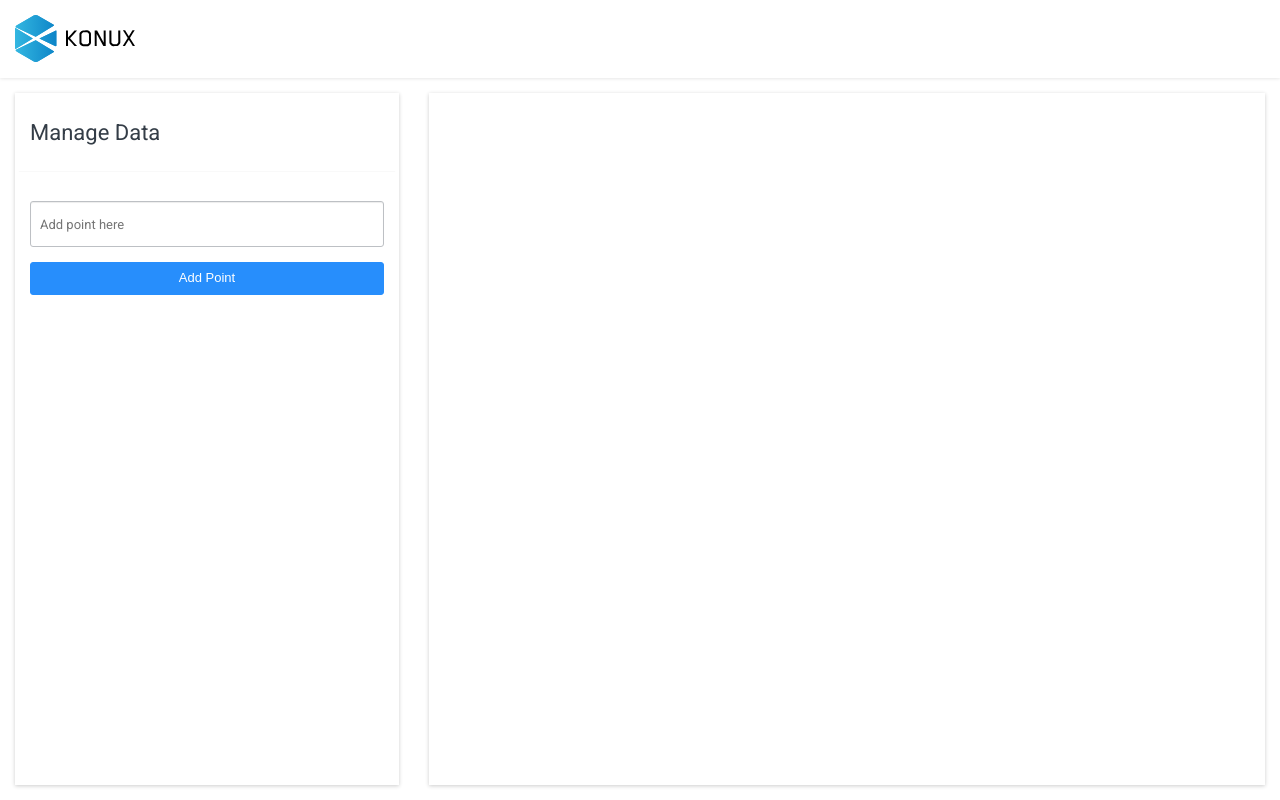
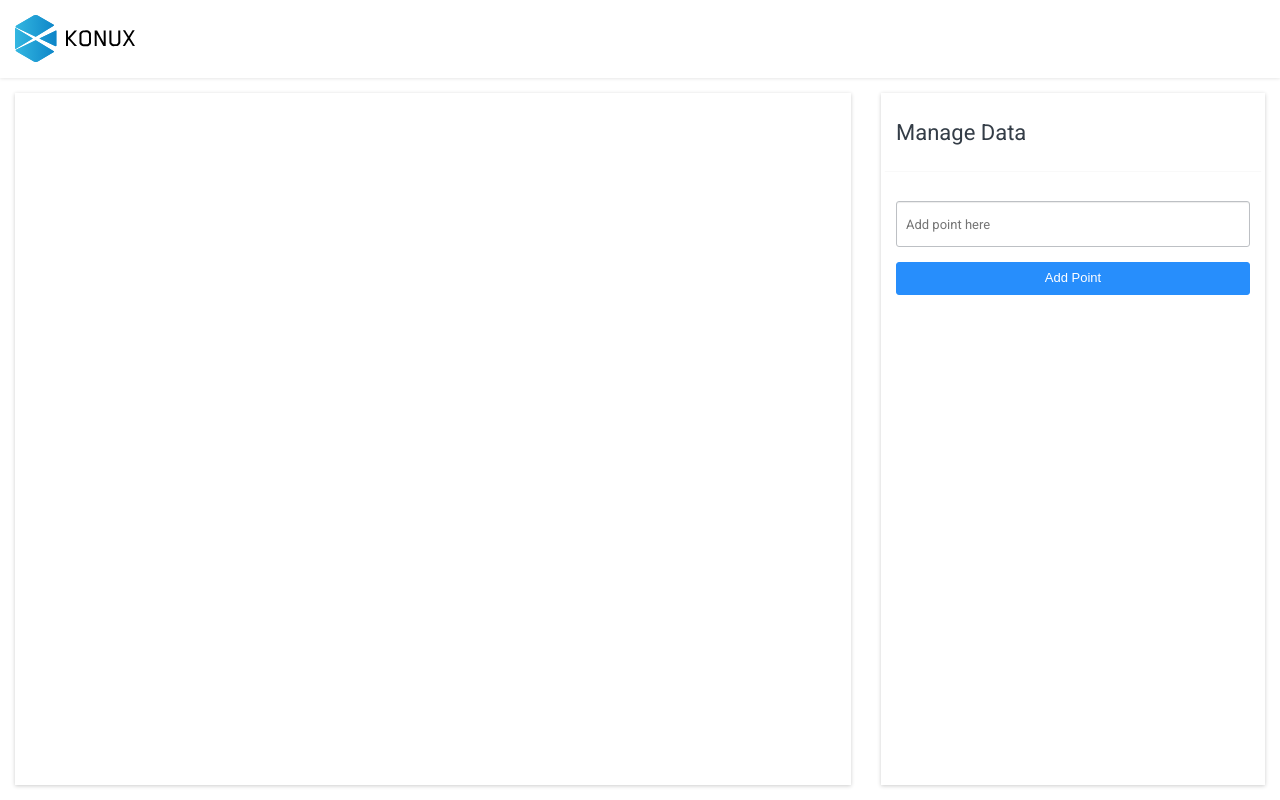
Before and after one commit to simpleMonk/konux-cs, a React (Create React App) app in the folder packages/konux-app/: page / in a window 1280 px wide. Built offline with nearby package versions, Linux system fonts and the light colour scheme; the HTML template or start-up script is replaced by a standard one.

Commit message:
feat: Add main section and story book

```diff
--- a/packages/konux-app/package.json
+++ b/packages/konux-app/package.json
@@ -7,6 +7,7 @@
     "@types/node": "11.13.4",
     "@types/react": "16.8.13",
     "@types/react-dom": "16.8.4",
+    "d3": "^5.9.2",
     "react": "^16.8.6",
     "react-dom": "^16.8.6",
     "react-scripts": "2.1.8",
--- /dev/null
+++ b/packages/konux-app/src/components/sections/MainSection/MainSection.tsx
@@ -0,0 +1,27 @@
+import React from 'react';
+import styled from 'styled-components';
+import { ManageDataSection } from '../ManageDataSection/ManageDataSection';
+import { VisualSection } from '../VisualSection/VisualSection';
+
+const StyledMainSection = styled.section`
+  width: 100%;
+  display: flex;
+  flex: 1 1 auto;
+  flex-direction: row;
+
+  @media (max-width: 768px) {
+    flex-direction: column-reverse;
+  }
+`;
+
+const MainSection = () => {
+  return (
+    <StyledMainSection>
+      <VisualSection />
+      <ManageDataSection />
+    </StyledMainSection>
+  );
+};
+MainSection.displayName = 'MainSection';
+
+export { MainSection };
--- a/packages/konux-app/src/pages/MainPage.tsx
+++ b/packages/konux-app/src/pages/MainPage.tsx
@@ -1,8 +1,7 @@
 import React from 'react';
 import styled from 'styled-components';
 import { KonuxHeader } from '../components/design-systems/KonuxHeader/KonuxHeader';
-import { ManageDataSection } from '../components/sections/ManageDataSection/ManageDataSection';
-import { VisualSection } from '../components/sections/VisualSection/VisualSection';
+import { MainSection } from '../components/sections/MainSection/MainSection';
 
 const FlexibleLayout = styled.div`
   display: flex;
@@ -15,26 +14,12 @@ const Header = styled.header`
   height: 78px;
 `;
 
-const MainSection = styled.section`
-  width: 100%;
-  display: flex;
-  flex: 1 1 auto;
-  flex-direction: row;
-
-  @media (max-width: 768px) {
-    flex-direction: column;
-  }
-`;
-
 const MainPage: React.FC = () => (
   <FlexibleLayout>
     <Header>
       <KonuxHeader />
     </Header>
-    <MainSection>
-      <ManageDataSection />
-      <VisualSection />
-    </MainSection>
+    <MainSection />
   </FlexibleLayout>
 );
 MainPage.displayName = 'MainPage';
```
Also changed, not shown: 1 other file (tests, documents, lock files or other folders).
